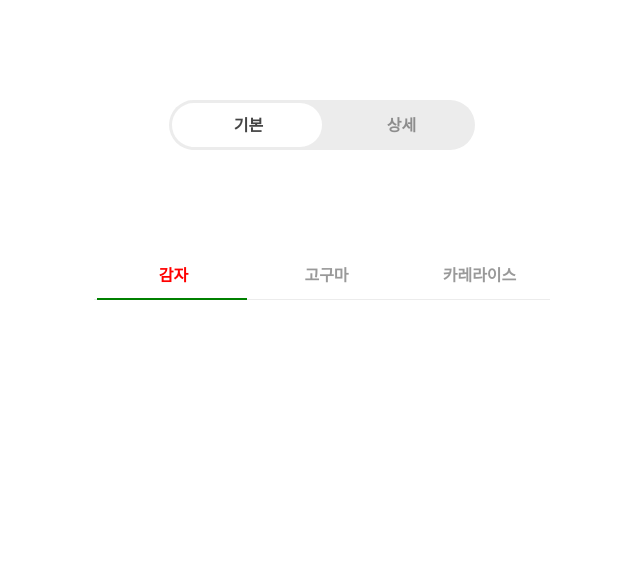
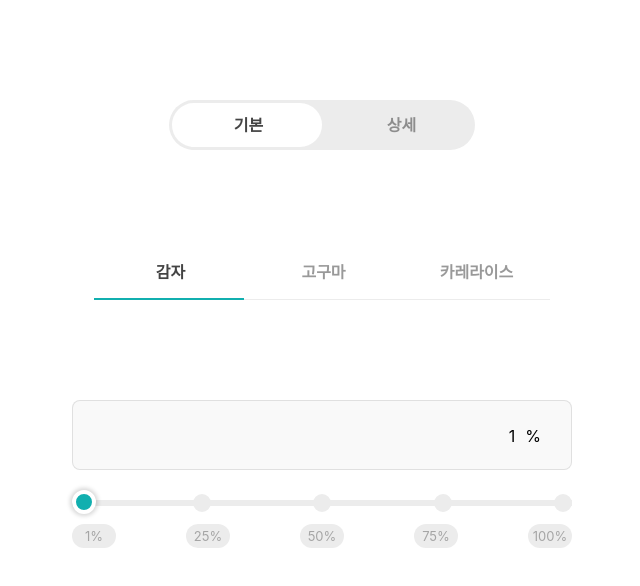
Before and after one commit to ez0ez0/wanted_pre_onboarding, a React (Create React App) app: page / in a window 1280 px wide. Shown: the top 586 px of the page, without its empty margins (318-958 px from the left). Built offline with nearby package versions, Linux system fonts and the light colour scheme.

Commit message:
add Slide

```diff
--- a/src/App.js
+++ b/src/App.js
@@ -1,4 +1,5 @@
 import './App.css';
+import Slider from './components/Slider';
 import Tab from './components/Tab';
 import Toggle from './components/Toggle';
 function App() {
@@ -6,6 +7,7 @@ function App() {
     <div className="App">
       <Toggle></Toggle>
       <Tab></Tab>
+      <Slider></Slider>
     </div>
   );
 }
--- a/src/components/Slider.js
+++ b/src/components/Slider.js
@@ -0,0 +1,166 @@
+import React, {useEffect, useState}from 'react';
+import styled from 'styled-components';
+
+const Wrapper = styled.div`
+  margin-top: 100px;
+  width: 100%;
+  /* background-color: red; */
+  .Box{
+    margin: 0 auto;
+    width: 500px;
+    height: 70px;
+    border: 1px solid rgba(0,0,0, 0.1);
+    background-color: #f9f9f9;
+    border-radius: 8px;
+    margin-bottom: 30px;
+    padding: 0 30px;
+    span{
+      float: right;
+      line-height: 70px;
+    }
+    span.left{
+      margin-right: 10px;
+    }
+  }
+`;
+const Slide = styled.div`
+  margin: 0 auto;
+  width: 500px;
+  border-top: 6px solid #ececec;
+  cursor: pointer;
+  > ul.dot {
+    width: 100%;
+    display:flex;
+    flex-direction: row;
+    justify-content:space-between;
+    position: relative;
+    top:-12px;
+    > li {
+      width: 18px;
+      height: 18px;
+      border-radius: 50px;
+      background-color: #ececec;
+      display: inline-block;
+      text-align: center;
+      line-height: 45px;
+      color: rgba(0,0,0,0.4);
+    }
+    >li.on {
+      background-color: #11afaf;
+    }
+  }
+  > ul.text {
+    width: 100%;
+    display:flex;
+    flex-direction: row;
+    justify-content:space-between;
+    -ms-user-select: none;
+    -moz-user-select: -moz-none;
+    -khtml-user-select: none;
+    -webkit-user-select: none;
+    user-select: none;
+    /* position: relative;
+    top:-13px; */
+    > li {
+      width: 44px;
+      height: 24px;
+      line-height: 24px;
+      font-size: 13px;
+      border-radius: 50px;
+      background-color: #ececec;
+      display: inline-block;
+      text-align: center;
+      color: rgba(0,0,0,0.3);
+    }
+    > li:hover{
+      font-weight: 500;
+      color: #ececec;
+      background-color: #11afaf;
+    }
+  }
+`;
+const LineBar = styled.ul`
+  margin: 0 auto;
+  width: 504px;
+  height: 18px;
+  cursor: pointer;
+  line-height: 50px;
+  position: relative;
+  top:-54px;
+  /* border: 1px solid red; */
+
+  .clickDot{
+    width: 24px;
+    height: 24px;
+    border: 4px solid white;
+    box-shadow: 0px 0px 4px 2px rgb(0 0 0 / 16%);
+    border-radius: 50px;
+    background-color: #11afaf;
+    margin-top: -15px;
+    margin-left: ${(props) => (478 * (props.lineWidth === '1' ? 0: props.lineWidth)  /100)+'px'};
+    z-index: 100;
+  }
+
+  .colorLine{
+    width: ${(props) => ((500 * props.lineWidth /100))+'px'};
+    height: 6px;
+    background-color:#11afaf;
+    margin-top: 5px;
+  }
+  /* margin-left: ${(props) => (Number(props.lineWidth)*153)+'px'}; */
+
+`;
+
+const Slider = () => {
+  const [lineWidth, setLineWidth] = useState(0);
+  const [move, setMove] = useState(false);
+
+  const clickPercent = (e) => {
+    setLineWidth(e.target.getAttribute('data-value'));
+  }
+  const mouseDownOnLineBar = (e) => {
+    setMove(true)
+    let width = document.getElementById('lineBar').getClientRects()[0].x;
+    let num = e.clientX-width;
+    setLineWidth(parseInt((num) / 5));
+  }
+  const mouseMoveOnDot = (e) => {
+    if(move){
+      let width = document.getElementById('lineBar').getClientRects()[0].x;
+      let num = e.clientX-width;
+      setLineWidth(parseInt((num) / 5));
+    }
+  }
+  return (
+    <div>
+      <Wrapper onMouseUp={(e)=>{setMove(false)}}>
+        <div className='Box'>
+          <span>%</span>
+          <span className='left'>{lineWidth === 0 ? 1 : lineWidth}</span>
+        </div>
+        <Slide lineWidth={lineWidth} onMouseMove={mouseMoveOnDot} >
+          <ul className='dot'>
+            <li className={lineWidth >= 1 ? 'on' : ''}></li>
+            <li className={lineWidth >= 25 ? 'on' : ''}></li>
+            <li className={lineWidth >= 50 ? 'on' : ''}></li>
+            <li className={lineWidth >= 75 ? 'on' : ''}></li>
+            <li className={lineWidth >= 100 ? 'on' : ''}></li>
+          </ul>
+          <ul className='text'>
+            <li data-value='1' onClick={clickPercent}>1%</li>
+            <li data-value='25' onClick={clickPercent} className='left'>25%</li>
+            <li data-value='50' onClick={clickPercent}>50%</li>
+            <li data-value='75' onClick={clickPercent} className='right'>75%</li>
+            <li data-value='100' onClick={clickPercent}>100%</li>
+          </ul>
+          <LineBar id='lineBar' lineWidth={lineWidth} onMouseDown={mouseDownOnLineBar} onMouseUp={(e)=>{setMove(false)}}>
+            <div className='colorLine'></div>
+            <div className='clickDot'></div>
+          </LineBar>
+        </Slide>
+      </Wrapper>
+    </div>
+  );
+};
+
+export default Slider;
--- a/src/components/Tab.js
+++ b/src/components/Tab.js
@@ -1,4 +1,4 @@
-import React, {useState}from 'react';
+import React, {useEffect, useState}from 'react';
 import styled from 'styled-components';
 
 const Wrapper = styled.div`
@@ -10,16 +10,13 @@ const SlideMenu = styled.div`
   margin: 0 auto;
   width: 456px;
   height: 50px;
-  border-bottom: 1px solid #ececec;;
-  /* background-color: #ececec; */
-  /* border: none; */
+  border-bottom: 1px solid #ececec;
   cursor: pointer;
-  padding: 3px;
   .textBox{
     z-index: 100;
     position: absolute;
     font-weight: 600;
-    p{
+    li{
       width: 153px;
       height: 50px;
       display: inline-block;
@@ -27,6 +24,9 @@ const SlideMenu = styled.div`
       line-height: 45px;
       transition: all 0.6s ease-out;
       color: rgba(0,0,0,0.4);
+    }
+    li:nth-child(${(props) => (Number(props.select)+ 1)}){
+      color: #444;
     }
   }
 `;
@@ -36,10 +36,10 @@ const Underline = styled.div`
   line-height: 50px;
   width: 150px;
   height: 2px;
-  margin-top: 45px;
-  background-color: green;
+  margin-top: 48px;
+  background-color: #11afaf;
   transition: all 0.5s ease-out;
-  margin-left: ${(props) => (Number(props.select)*150)+'px'};
+  margin-left: ${(props) => (Number(props.select)*153)+'px'};
 `;
 
 
@@ -48,18 +48,15 @@ const Tab = () => {
   const clickedSelect = (e) => {
     setSelect(e.target.getAttribute('data-value'));
   }
-  // const clickedselect = () => {
-  //   setselect((prev) => !prev);
-  // };
   return (
     <div>
       <Wrapper>
         <SlideMenu select={select}>
-          <div className='textBox'>
-            <p data-value='0' onClick={clickedSelect} style={{color : select === 0 ? 'red' : ''}}>감자</p>
-            <p data-value='1' onClick={clickedSelect} style={{color : select === 1 ? 'red' : ''}}>고구마</p>
-            <p data-value='2' onClick={clickedSelect} style={{color : select === 2 ? 'red' : ''}}>카레라이스</p>
-          </div>
+          <ul className='textBox'>
+            <li data-value='0' onClick={clickedSelect} >감자</li>
+            <li data-value='1' onClick={clickedSelect} >고구마</li>
+            <li data-value='2' onClick={clickedSelect} >카레라이스</li>
+          </ul>
           <Underline select={select}/>
         </SlideMenu>
       </Wrapper>
```
Also changed, not shown: 1 other file (tests, documents, lock files or other folders).
